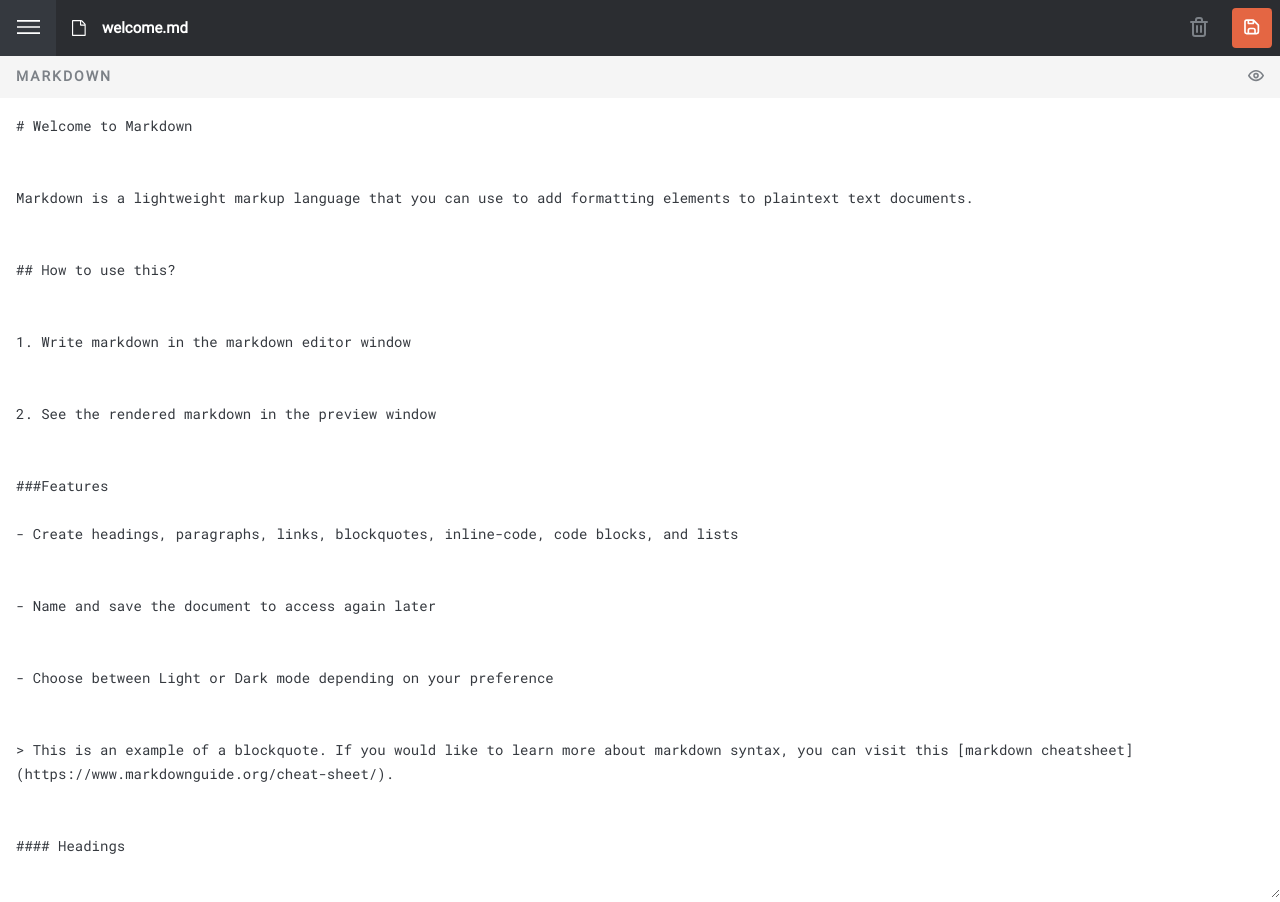
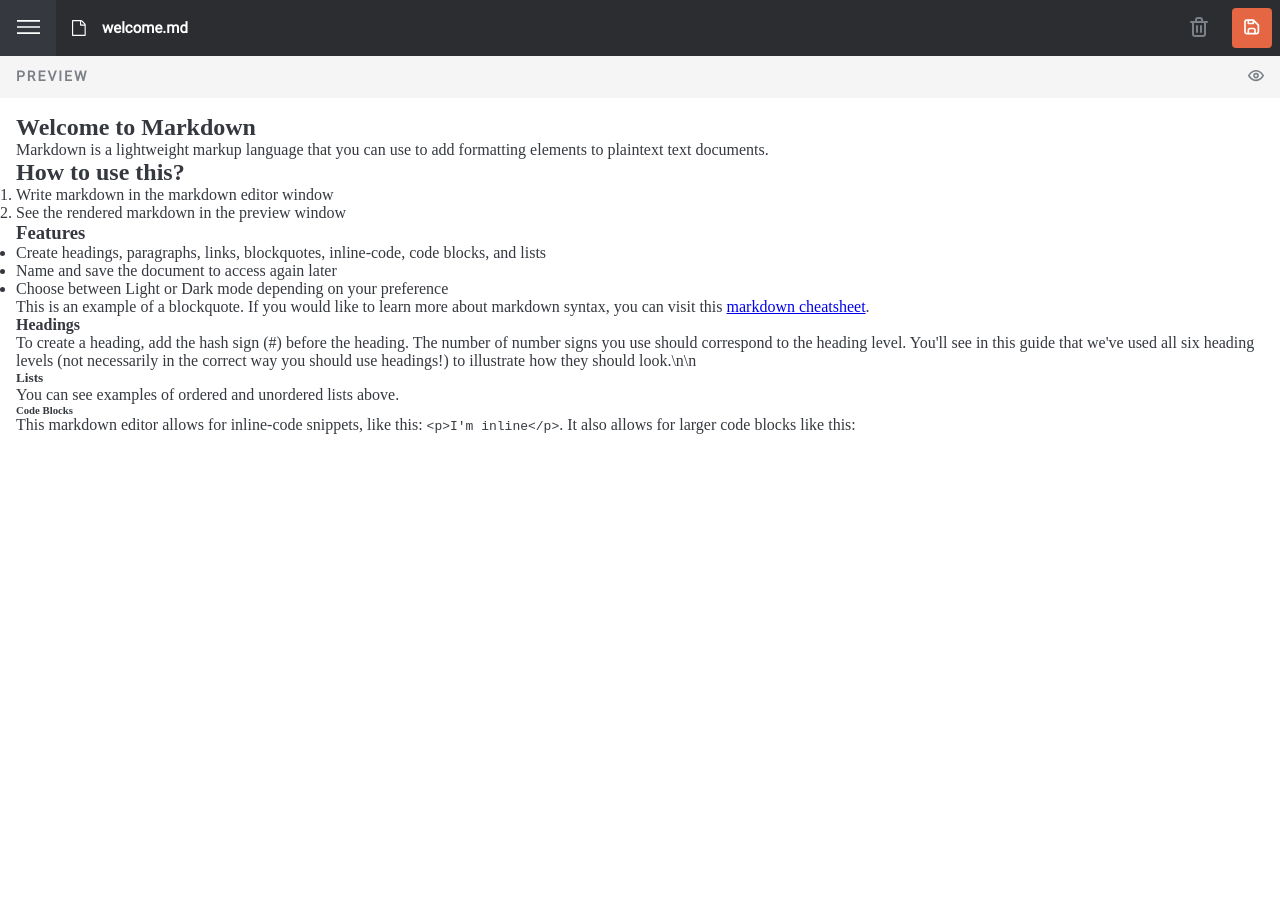
Before and after one commit to raistmere/challenge-browser-markdown-editor, a React (Vite) app: page / in a window 1280 px wide. Built offline with nearby package versions, Linux system fonts and the light colour scheme; the HTML template or start-up script is replaced by a standard one.

Commit message:
feat(component): created Preview Componet with header and text box for markdown->html parse
All html is currently placeholder example to make sure the component is ready to go. Soon will be
replaced by html that was parsed from markdown data.

```diff
--- a/src/App.css
+++ b/src/App.css
@@ -74,6 +74,11 @@
         grid-template-columns: 1fr;
 
         > #EDITOR {
+            grid-column: 1/-1;
+            grid-row: 1/-1;
+        }
+
+        > #PREVIEW {
             grid-column: 1/-1;
             grid-row: 1/-1;
         }
--- a/src/App.tsx
+++ b/src/App.tsx
@@ -1,6 +1,7 @@
 import './App.css';
 import Header from "./components/Header/Header.tsx";
 import Editor from "./components/Editor/Editor.tsx";
+import Preview from "./components/Preview/Preview.tsx";
 
 function App() {
 
@@ -10,10 +11,10 @@ function App() {
         <Header />
       </header>
       <main>
-        <Editor />
+        {/* <Editor /> */}
+        <Preview />
       </main>
       <footer>
-
       </footer>
     </div>
   )
--- /dev/null
+++ b/src/components/Preview/Preview.module.css
@@ -0,0 +1,25 @@
+.wrapper {
+
+    > header {
+        display: flex;
+        align-items: center;
+        justify-content: space-between;
+        padding: 12px 16px 14px 16px;
+        background-color: var(--color-200);
+
+        > h2 {
+            color: var(--color-500);
+        }
+    }
+
+    > main {
+
+        > .textBox {
+            width: 100%;
+            height: 100dvh;
+            border-style: none;
+            padding: 1rem;
+            color: var(--color-700);
+        }
+    }
+}
--- /dev/null
+++ b/src/components/Preview/Preview.tsx
@@ -0,0 +1,60 @@
+import styles from "./Preview.module.css";
+
+const Preview = () => {
+    const HTML_EXAMPLE =
+    <>
+        <h1>Welcome to Markdown</h1>
+
+        <p>Markdown is a lightweight markup language that you can use to add formatting elements to plaintext text documents.</p>
+
+        <h2>How to use this?</h2>
+
+        <ol>
+            <li>Write markdown in the markdown editor window</li>
+            <li>See the rendered markdown in the preview window</li>
+        </ol>
+
+        <h3>Features</h3>
+
+        <ul>
+            <li>Create headings, paragraphs, links, blockquotes, inline-code, code blocks, and lists</li>
+            <li>Name and save the document to access again later</li>
+            <li>Choose between Light or Dark mode depending on your preference</li>
+        </ul>
+
+        <blockquote>
+            <p>This is an example of a blockquote. If you would like to learn more about markdown syntax, you can visit this <a href="https://www.markdownguide.org/cheat-sheet/">markdown cheatsheet</a>.</p>
+        </blockquote>
+
+        <h4>Headings</h4>
+
+        <p>To create a heading, add the hash sign (#) before the heading. The number of number signs you use should correspond to the heading level. You&#39;ll see in this guide that we&#39;ve used all six heading levels (not necessarily in the correct way you should use headings!) to illustrate how they should look.\n\n</p>
+
+        <h5>Lists</h5>
+
+        <p>You can see examples of ordered and unordered lists above.</p>
+
+        <h6>Code Blocks</h6>
+
+        <p>This markdown editor allows for inline-code snippets, like this: <code>&lt;p&gt;I&#39;m inline&lt;/p&gt;</code>. It also allows for larger code blocks like this:</p>
+    </>;
+
+    return (
+        <section id="PREVIEW" className={styles.wrapper} aria-label="preview document">
+            <header>
+                <h2 className="text-style-heading-s">PREVIEW</h2>
+                <svg width="16" height="12" xmlns="http://www.w3.org/2000/svg">
+                    <path d="M7.784.003c4.782-.144 7.597 4.31 8.109 5.198a.8.8 0 0 1 0 .8c-.688 1.2-3.255 5.086-7.677 5.198h-.2c-4.71 0-7.405-4.326-7.909-5.198a.8.8 0 0 1 0-.8C.803 4.001 3.362.115 7.784.003Zm.38 1.6h-.3c-3.199.08-5.286 2.71-6.086 3.998C2.482 6.73 4.73 9.68 8.176 9.6c3.199-.08 5.262-2.711 6.086-3.999-.712-1.127-2.967-4.086-6.398-3.998ZM8 2.803A2.799 2.799 0 1 1 8 8.4a2.799 2.799 0 0 1 0-5.598Zm0 1.599A1.2 1.2 0 1 0 8 6.8a1.2 1.2 0 0 0 0-2.4Z" fill="#7C8187"/>
+                </svg>
+            </header>
+            <main>
+                <div className={styles.textBox}>
+                    {HTML_EXAMPLE}
+                </div>
+            </main>
+            <footer></footer>
+        </section>
+    )
+}
+
+export default Preview;
```
